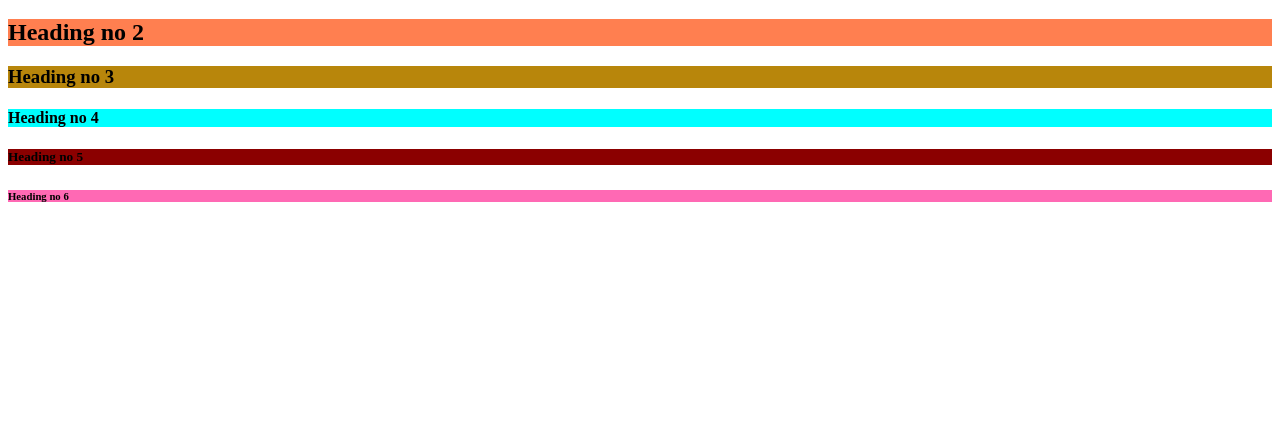
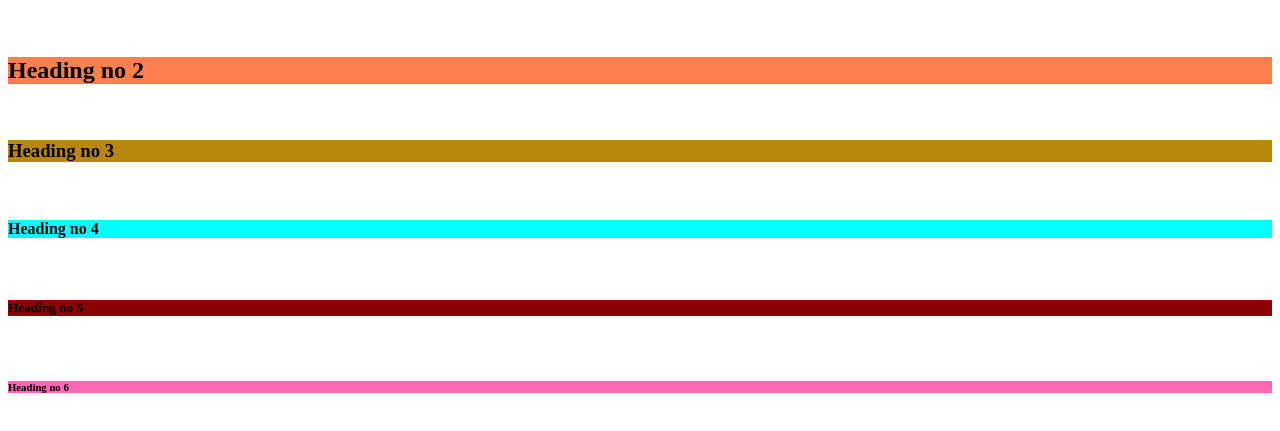
Before and after one commit to Khanali-1/Headings, a plain HTML site: page index.html in a window 1280 px wide. Shown: the part 61-492 px from the top of the page. Drawn offline with Linux system fonts and the light colour scheme.

Commit message:
add space between headings

```diff
--- a/index.html
+++ b/index.html
@@ -7,11 +7,11 @@
     <link rel="stylesheet" href="style.css">
 </head>
 <body>
-    <h1>Heading no 1</h1>
-    <h2>Heading no 2</h2>
-    <h3>Heading no 3</h3>
-    <h4>Heading no 4</h4>
-    <h5>Heading no 5</h5>
-    <h6>Heading no 6</h6>
+    <h1>Heading no 1</h1><br>
+    <h2>Heading no 2</h2><br>
+    <h3>Heading no 3</h3><br>
+    <h4>Heading no 4</h4><br>
+    <h5>Heading no 5</h5><br>
+    <h6>Heading no 6</h6><br>
 </body>
 </html>
```
